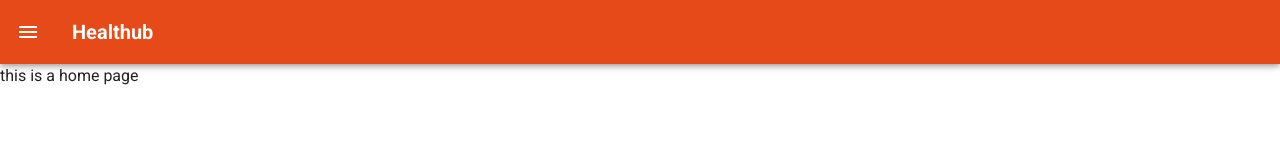
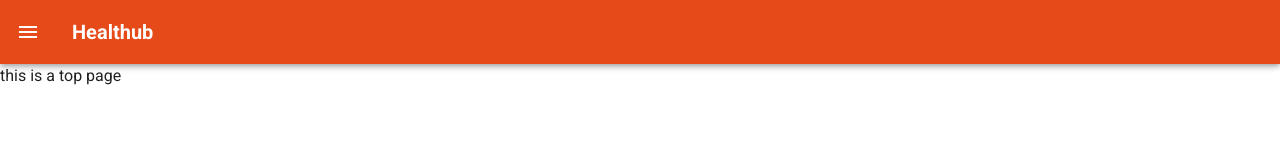
Before and after one commit to kin-downey/healthub-frontend, a Vue app in the folder frontend/: page / in a window 1280 px wide. Shown: the top 160 px of the page. Built offline with nearby package versions, Linux system fonts and the light colour scheme.

Commit message:
[update]トップページの追加

```diff
--- a/frontend/src/router/index.js
+++ b/frontend/src/router/index.js
@@ -9,8 +9,9 @@ Vue.use(VueRouter);
 const routes = [
   {
     path: "/",
-    name: "Home",
-    component: Home,
+    name: "Top",
+    component: () =>
+      import("../views/Top.vue"),
   },
   {
     path: "/about",
--- /dev/null
+++ b/frontend/src/views/Top.vue
@@ -0,0 +1,5 @@
+<template>
+    <div class="top">
+        <p>this is a top page</p>
+    </div>
+</template>
```
